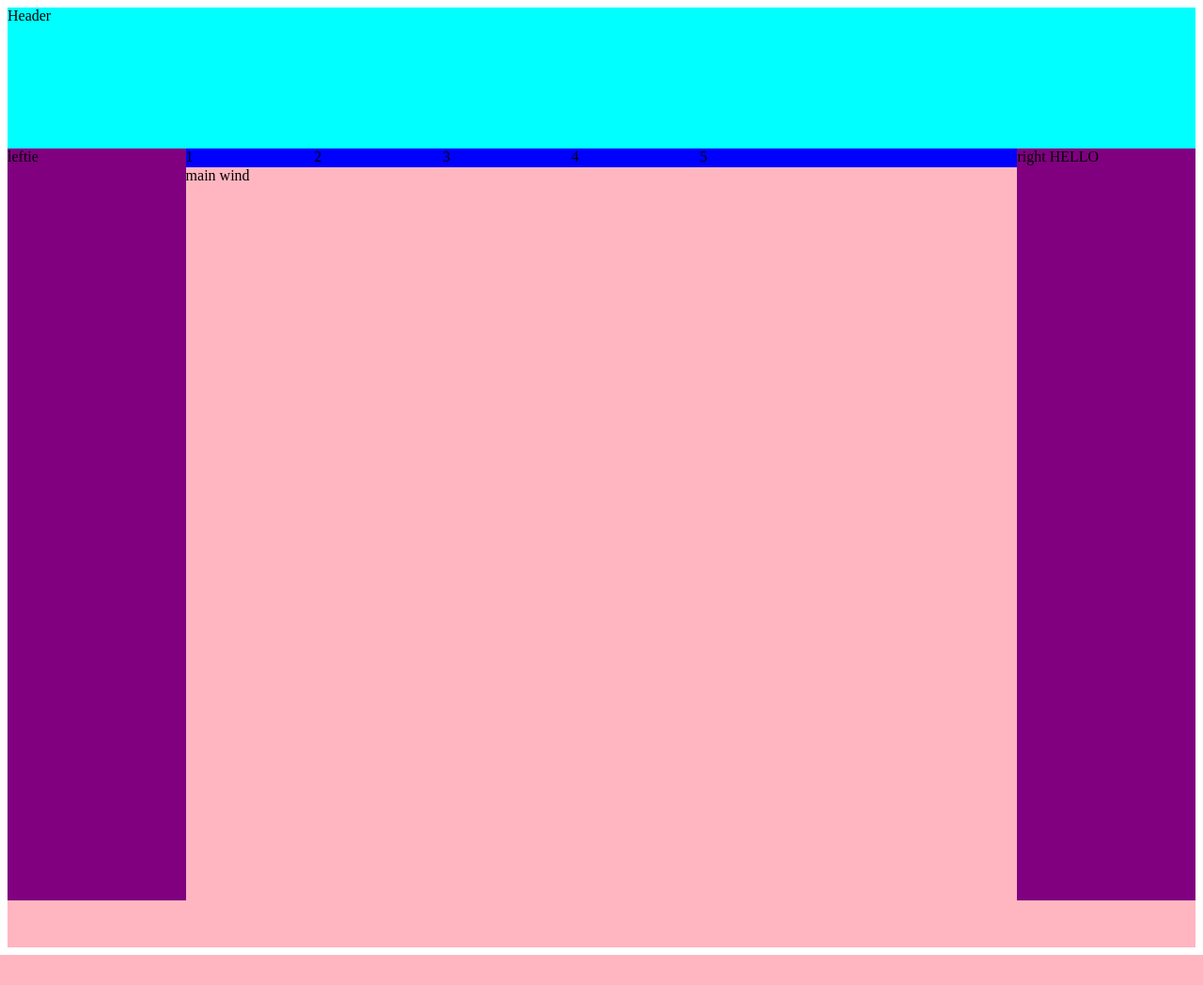
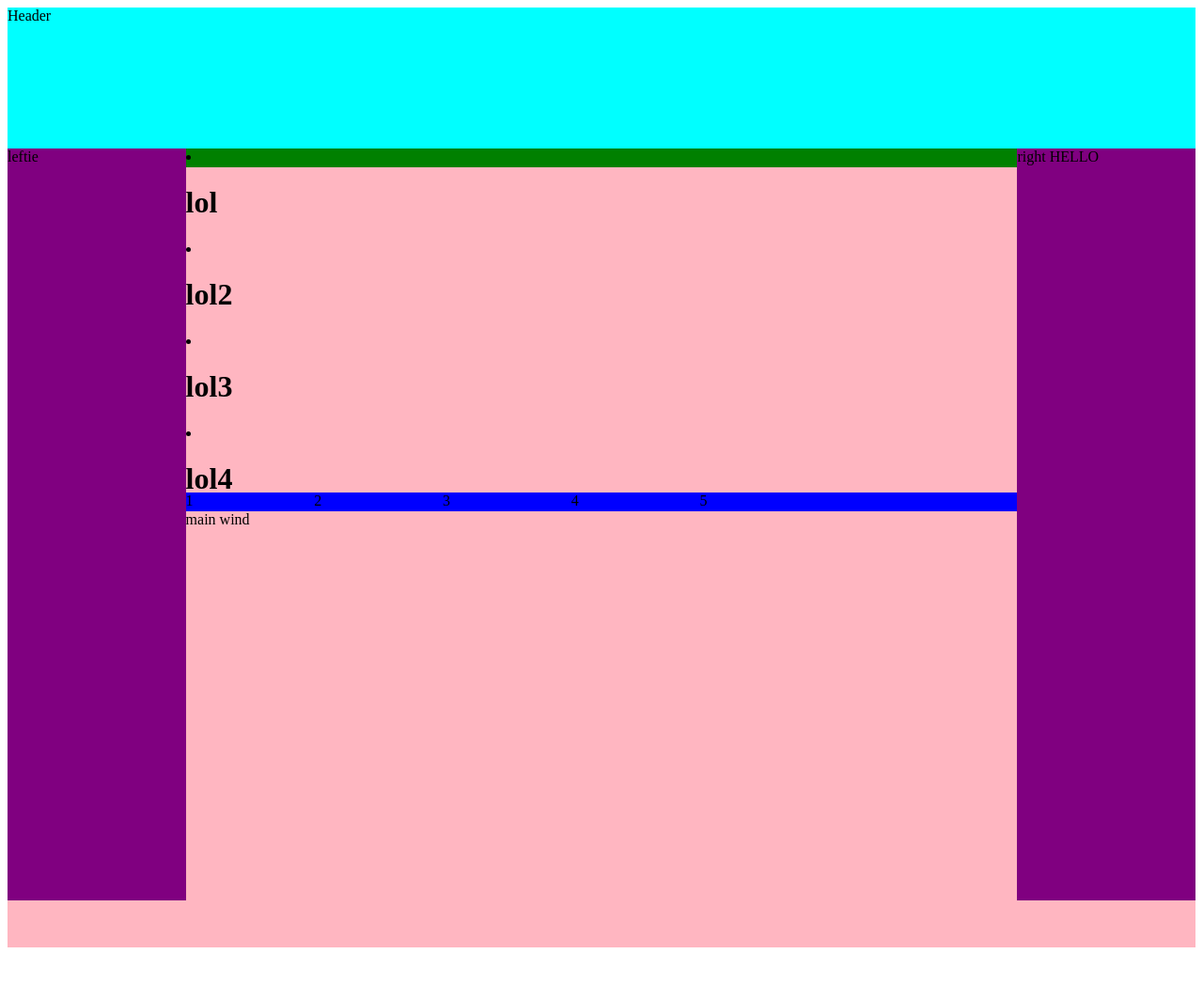
Before and after one commit to Jendelheim/Genesis, a PHP site: page / in a window 1280 px wide. Shown: the top 1048 px of the page at 94% size. Before the commit the page ends 1016 px from the top, so only its background shows below. Run offline with PHP 8.4, Linux system fonts and the light colour scheme.

Commit message:
small updates to dos + lifehacks

```diff
--- a/NumeroDos/index.html
+++ b/NumeroDos/index.html
@@ -2,7 +2,7 @@
 <html lang="en">
 <head>
     <meta charset="UTF-8">
-    <title>Responsive Sliders</title>
+    <title>Responsive Sliders &middot; Template</title>
     <link rel="stylesheet" type="text/css" href="stylesheet.css">
 </head>
 <body>
@@ -16,6 +16,15 @@
         <div class="adBars" id="leftAdBar">leftie</div>
 
             <div id="midWindow">
+                <!--Responsive Sliders window//-->
+                <div class="rslides" id="slider1">
+                  <li><h1>lol</h1></li>
+                  <li><h1>lol2</h1></li>
+                  <li><h1>lol3</h1></li>
+                  <li><h1>lol4</h1></li>
+                </div>
+
+
                 <div id="sortBar">
                     <div class="sorting"> 1 </div>
                     <div class="sorting"> 2 </div>
@@ -24,7 +33,7 @@
                     <div class="sorting"> 5 </div>
                 </div>
 
-                <div id="mainWindow"> main wind</div>
+                <div id="mainWindow">main wind</div>
 
             </div>
 
--- a/NumeroDos/stylesheet.css
+++ b/NumeroDos/stylesheet.css
@@ -29,6 +29,13 @@
 #midWindow {
     width: 70%;
 }
+#slider1 {
+  width: 100%;
+  height: 20%;
+  max-height: 400px;
+  background-color: green;
+}
+
 #sortBar {
   width: 100%;
   height: 20px;
--- a/cssLifeHacks.txt
+++ b/cssLifeHacks.txt
@@ -1,2 +1,5 @@
 Name + select classes only inside a specific other class
 http://responsiveslides.com/
+
+jQuery AJAX - communicate with server and update page without reloading
+https://www.w3schools.com/jquery/jquery_ref_ajax.asp
```
